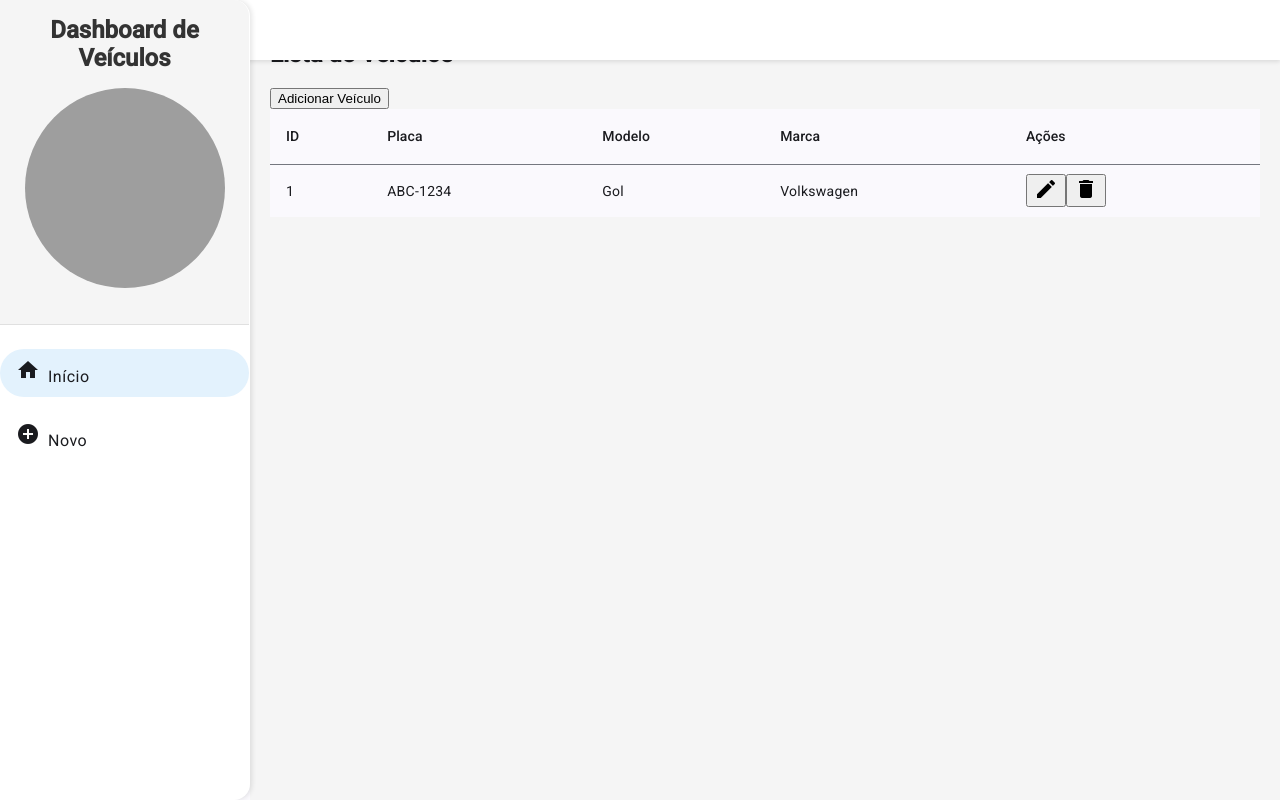
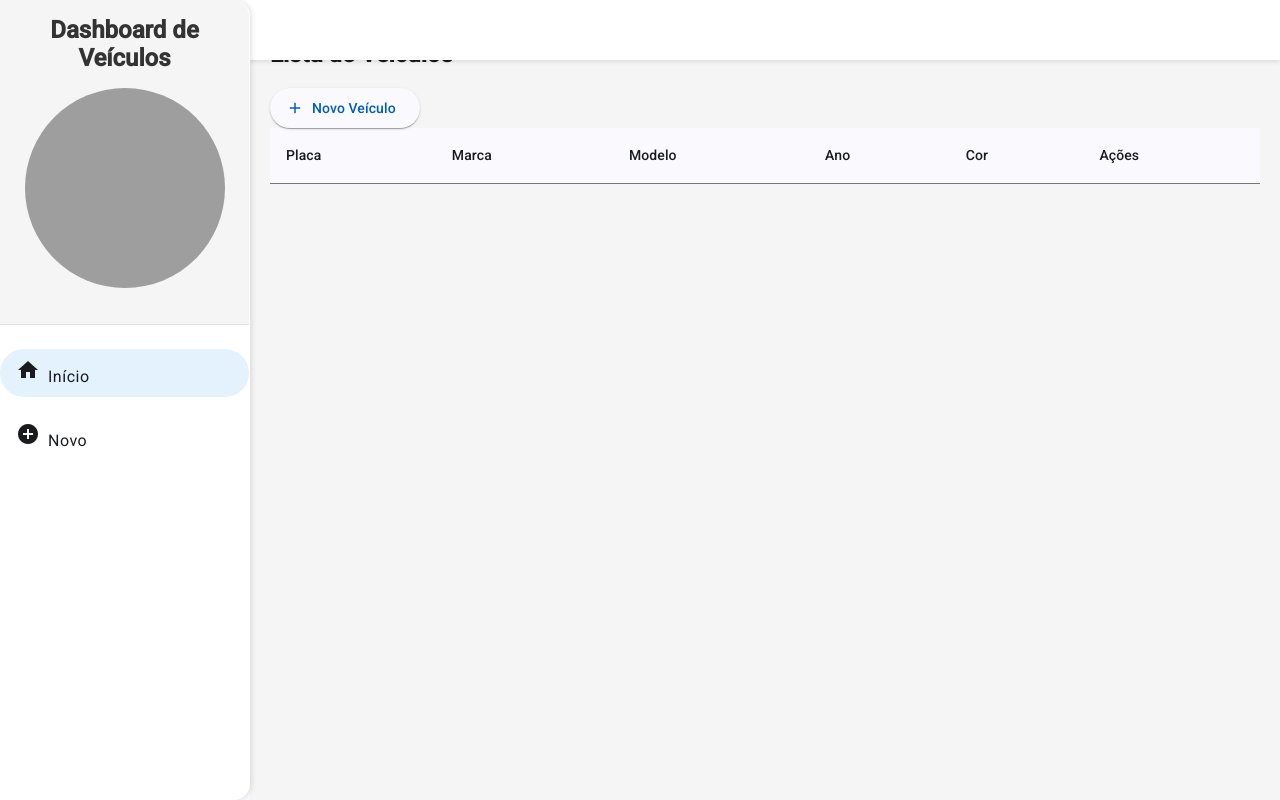
Before and after one commit to deverebor/infosys-frontend-challenge, an Angular app: page /veiculos in a window 1280 px wide. Built offline with nearby package versions, Linux system fonts and the light colour scheme; grey boxes are pictures that could not be loaded.

Commit message:
feat: adjust vehicle to use localstorage as database in app

```diff
--- a/src/app/components/vehicle-list/vehicle-list.component.html
+++ b/src/app/components/vehicle-list/vehicle-list.component.html
@@ -1,43 +1,45 @@
 <div class="container">
-  <h2>Lista de Veículos</h2>
+  <div class="header">
+    <h2>Lista de Veículos</h2>
+    <button mat-raised-button color="primary" routerLink="/veiculos/novo">
+      <mat-icon>add</mat-icon>
+      Novo Veículo
+    </button>
+  </div>
 
-  <button mat-raised-button color="primary" routerLink="/veiculos/novo">
-    Adicionar Veículo
-  </button>
-
-  <table mat-table [dataSource]="vehicles" class="mat-elevation-z8">
-    <!-- Coluna ID -->
-    <ng-container matColumnDef="id">
-      <th mat-header-cell *matHeaderCellDef>ID</th>
-      <td mat-cell *matCellDef="let vehicle">{{ vehicle.id }}</td>
-    </ng-container>
-
-    <!-- Coluna Placa -->
+  <table mat-table [dataSource]="dataSource" class="mat-elevation-z8">
     <ng-container matColumnDef="placa">
       <th mat-header-cell *matHeaderCellDef>Placa</th>
       <td mat-cell *matCellDef="let vehicle">{{ vehicle.placa }}</td>
     </ng-container>
 
-    <!-- Coluna Modelo -->
+    <ng-container matColumnDef="marca">
+      <th mat-header-cell *matHeaderCellDef>Marca</th>
+      <td mat-cell *matCellDef="let vehicle">{{ vehicle.marca }}</td>
+    </ng-container>
+
     <ng-container matColumnDef="modelo">
       <th mat-header-cell *matHeaderCellDef>Modelo</th>
       <td mat-cell *matCellDef="let vehicle">{{ vehicle.modelo }}</td>
     </ng-container>
 
-    <!-- Coluna Marca -->
-    <ng-container matColumnDef="marca">
-      <th mat-header-cell *matHeaderCellDef>Marca</th>
-      <td mat-cell *matCellDef="let vehicle">{{ vehicle.marca }}</td>
+    <ng-container matColumnDef="ano">
+      <th mat-header-cell *matHeaderCellDef>Ano</th>
+      <td mat-cell *matCellDef="let vehicle">{{ vehicle.ano }}</td>
     </ng-container>
 
-    <!-- Coluna Ações -->
+    <ng-container matColumnDef="cor">
+      <th mat-header-cell *matHeaderCellDef>Cor</th>
+      <td mat-cell *matCellDef="let vehicle">{{ vehicle.cor }}</td>
+    </ng-container>
+
     <ng-container matColumnDef="actions">
       <th mat-header-cell *matHeaderCellDef>Ações</th>
       <td mat-cell *matCellDef="let vehicle">
         <button
           mat-icon-button
           color="primary"
-          [routerLink]="['/veiculos/editar', vehicle.id]"
+          [routerLink]="['/veiculos', vehicle.id]"
         >
           <mat-icon>edit</mat-icon>
         </button>
--- a/src/app/components/vehicle-list/vehicle-list.component.ts
+++ b/src/app/components/vehicle-list/vehicle-list.component.ts
@@ -1,20 +1,35 @@
 import { Component, OnInit } from '@angular/core';
+import { CommonModule } from '@angular/common';
+import { RouterModule } from '@angular/router';
+import { MatTableModule } from '@angular/material/table';
+import { MatButtonModule } from '@angular/material/button';
+import { MatIconModule } from '@angular/material/icon';
+import { VehicleService } from '../../services/vehicle.service';
 import { IVehicleModel } from '../../models/vehicle.model';
-import { VehicleService } from '../../services/vehicle.service';
-import { MatTableModule } from '@angular/material/table';
-import { RouterModule } from '@angular/router';
-import { MatIconModule } from '@angular/material/icon';
 
 @Component({
   selector: 'app-vehicle-list',
+  standalone: true,
+  imports: [
+    CommonModule,
+    RouterModule,
+    MatTableModule,
+    MatButtonModule,
+    MatIconModule,
+  ],
   templateUrl: './vehicle-list.component.html',
   styleUrls: ['./vehicle-list.component.scss'],
-  imports: [MatTableModule, RouterModule, MatIconModule],
-  standalone: true,
 })
 export class VehicleListComponent implements OnInit {
-  vehicles: IVehicleModel[] = [];
-  displayedColumns: string[] = ['id', 'placa', 'modelo', 'marca', 'actions'];
+  displayedColumns: string[] = [
+    'placa',
+    'marca',
+    'modelo',
+    'ano',
+    'cor',
+    'actions',
+  ];
+  dataSource: IVehicleModel[] = [];
 
   constructor(private vehicleService: VehicleService) {}
 
@@ -23,18 +38,13 @@ export class VehicleListComponent implements OnInit {
   }
 
   loadVehicles(): void {
-    this.vehicleService
-      .getAll()
-      .subscribe((vehicles) => (this.vehicles = vehicles));
+    this.dataSource = this.vehicleService.getAll();
   }
 
   deleteVehicle(id: number): void {
     if (confirm('Tem certeza que deseja excluir este veículo?')) {
-      this.vehicleService.delete(id).subscribe((success) => {
-        if (success) {
-          this.loadVehicles();
-        }
-      });
+      this.vehicleService.delete(id);
+      this.loadVehicles();
     }
   }
 }
--- a/src/app/models/vehicle.model.ts
+++ b/src/app/models/vehicle.model.ts
@@ -6,4 +6,5 @@ export interface IVehicleModel {
   modelo: string;
   marca: string;
   ano: number;
+  cor: string;
 }
--- a/src/app/services/vehicle.service.ts
+++ b/src/app/services/vehicle.service.ts
@@ -1,58 +1,45 @@
 import { Injectable } from '@angular/core';
 import { IVehicleModel } from '../models/vehicle.model';
-import { Observable, of } from 'rxjs';
 
 @Injectable({
   providedIn: 'root',
 })
 export class VehicleService {
-  private vehicles: IVehicleModel[] = [
-    {
-      id: 1,
-      placa: 'ABC-1234',
-      chassi: '9BWZZZ377VT004251',
-      renavam: '00123456789',
-      modelo: 'Gol',
-      marca: 'Volkswagen',
-      ano: 2020,
-    },
-    //@note(deverebor): add more mock values
-  ];
+  private readonly STORAGE_KEY = 'vehicles';
 
   constructor() {}
 
-  getAll(): Observable<IVehicleModel[]> {
-    return of(this.vehicles);
+  getAll(): IVehicleModel[] {
+    const vehicles = localStorage.getItem(this.STORAGE_KEY);
+    return vehicles ? JSON.parse(vehicles) : [];
   }
 
-  getById(id: number): Observable<IVehicleModel | undefined> {
-    const vehicle = this.vehicles.find((v) => v.id === id);
-    return of(vehicle);
+  getById(id: number): IVehicleModel | undefined {
+    const vehicles = this.getAll();
+    return vehicles.find((vehicle) => vehicle.id === id);
   }
 
-  create(vehicle: IVehicleModel): Observable<IVehicleModel> {
-    vehicle.id =
-      this.vehicles.length > 0
-        ? Math.max(...this.vehicles.map((v) => v.id)) + 1
-        : 1;
-    this.vehicles.push(vehicle);
-    return of(vehicle);
+  create(vehicle: IVehicleModel): void {
+    const vehicles = this.getAll();
+    const newId =
+      vehicles.length > 0 ? Math.max(...vehicles.map((v) => v.id)) + 1 : 1;
+    const newVehicle = { ...vehicle, id: newId };
+    vehicles.push(newVehicle);
+    localStorage.setItem(this.STORAGE_KEY, JSON.stringify(vehicles));
   }
 
-  update(vehicle: IVehicleModel): Observable<IVehicleModel> {
-    const index = this.vehicles.findIndex((v) => v.id === vehicle.id);
-    if (index >= 0) {
-      this.vehicles[index] = vehicle;
+  update(vehicle: IVehicleModel): void {
+    const vehicles = this.getAll();
+    const index = vehicles.findIndex((v) => v.id === vehicle.id);
+    if (index !== -1) {
+      vehicles[index] = vehicle;
+      localStorage.setItem(this.STORAGE_KEY, JSON.stringify(vehicles));
     }
-    return of(vehicle);
   }
 
-  delete(id: number): Observable<boolean> {
-    const index = this.vehicles.findIndex((v) => v.id === id);
-    if (index >= 0) {
-      this.vehicles.splice(index, 1);
-      return of(true);
-    }
-    return of(false);
+  delete(id: number): void {
+    const vehicles = this.getAll();
+    const filteredVehicles = vehicles.filter((vehicle) => vehicle.id !== id);
+    localStorage.setItem(this.STORAGE_KEY, JSON.stringify(filteredVehicles));
   }
 }
```
